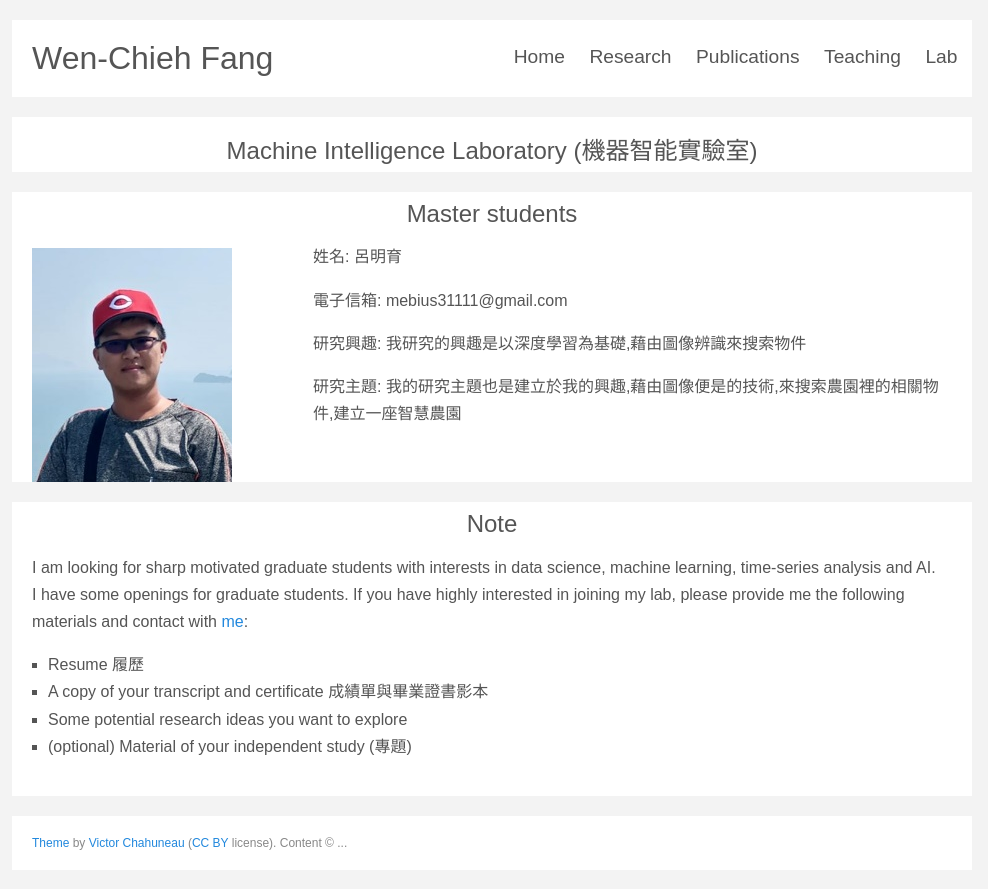
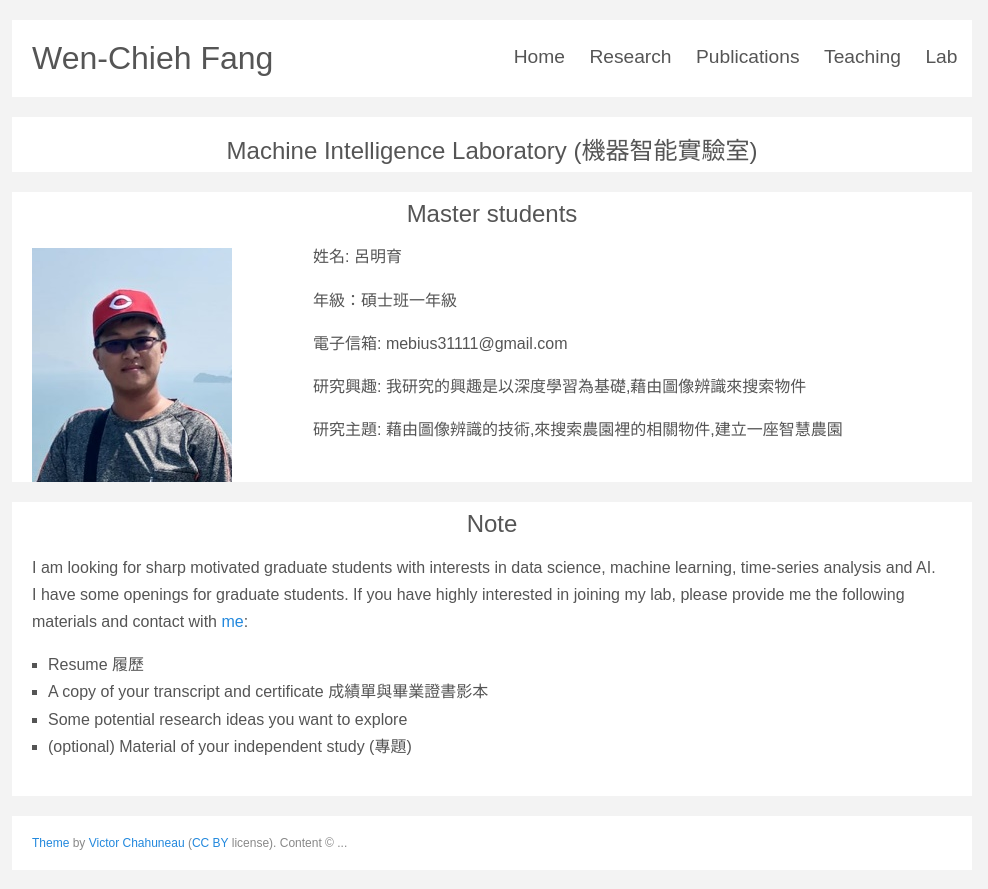
Before and after one commit to ncyu-deep/myblog, a Jekyll site: the page built from lab.md, in a window 1280 px wide. Shown: the top 889 px of the page, without its empty margins (148-1136 px from the left). Built offline with Jekyll 4.4.1, drawn with Linux system fonts in a browser that asks for light colours; some web fonts are replaced.

Commit message:
Update lab.md

```diff
--- a/lab.md
+++ b/lab.md
@@ -13,13 +13,17 @@ title: My lab
 
 姓名: 呂明育
 
+年級：碩士班一年級
+
 電子信箱: mebius31111@gmail.com
 
 研究興趣: 我研究的興趣是以深度學習為基礎,藉由圖像辨識來搜索物件
 
-研究主題: 我的研究主題也是建立於我的興趣,藉由圖像便是的技術,來搜索農園裡的相關物件,建立一座智慧農園
+研究主題: 藉由圖像辨識的技術,來搜索農園裡的相關物件,建立一座智慧農園
 
 <hr>
+
+
 
 <h2 style="text-align: center">Note</h2>
 
```
